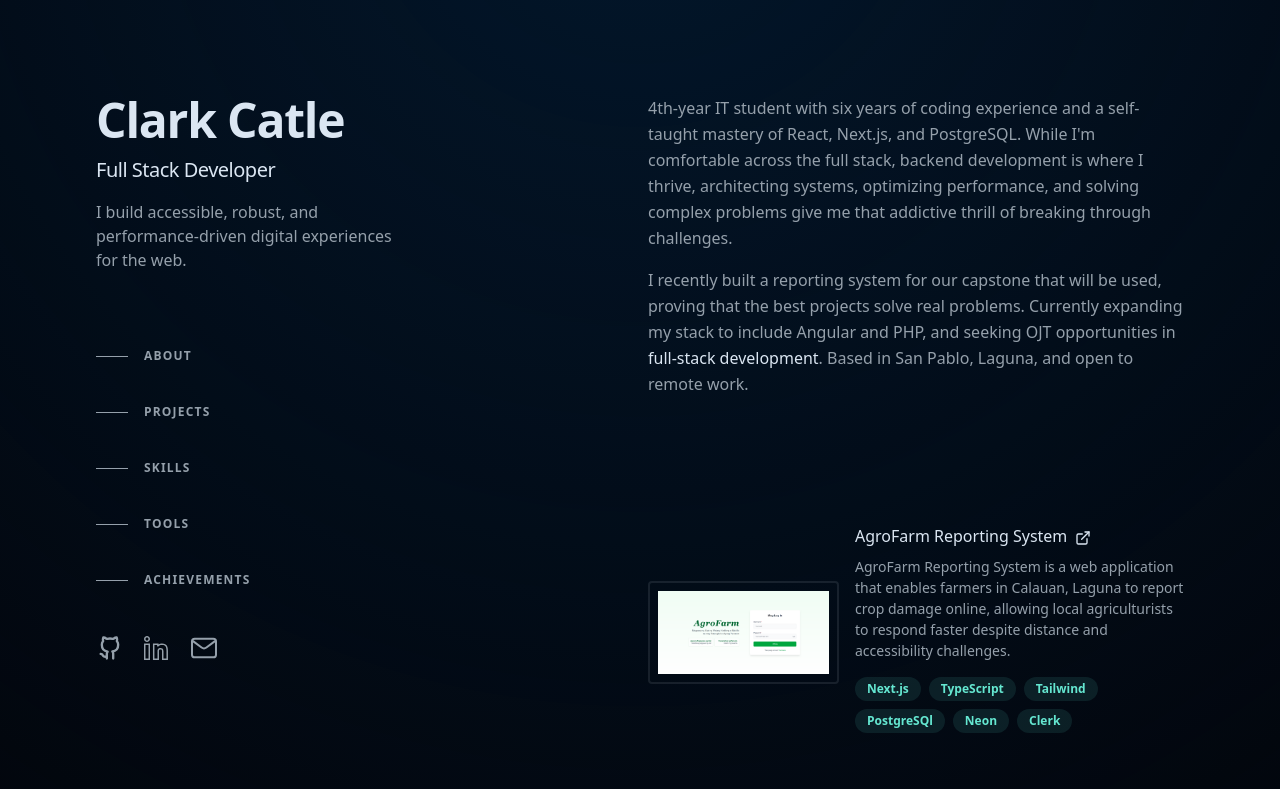
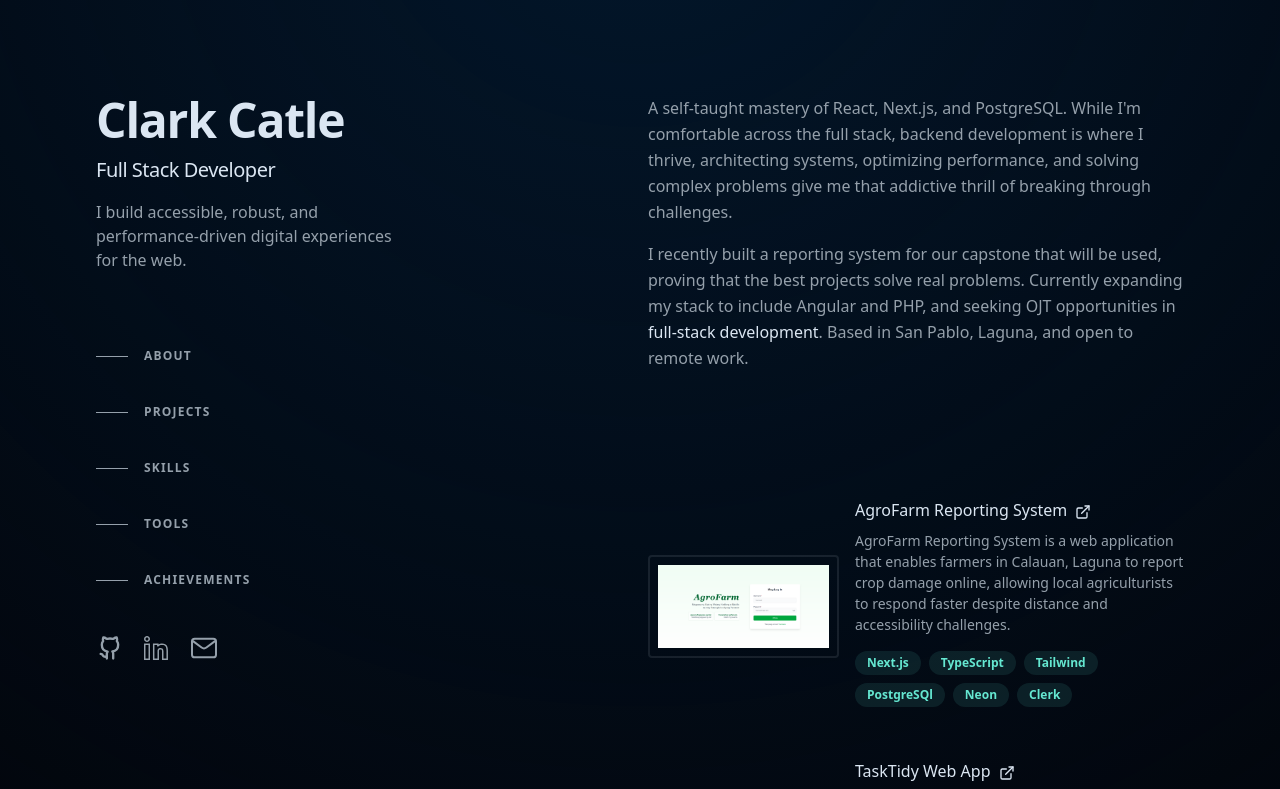
Before and after one commit to secretnacode/clark-catle-portfolio, a Next.js app: page / in a window 1280 px wide. Shown: the top 789 px of the page. Built offline with nearby package versions, Linux system fonts and the light colour scheme.

Commit message:
change words

```diff
--- a/component/about-section.tsx
+++ b/component/about-section.tsx
@@ -11,12 +11,11 @@ export const AboutSection: FC = () => {
 
       <div className="space-y-4 text-muted-foreground leading-relaxed">
         <p>
-          4th-year IT student with six years of coding experience and a
-          self-taught mastery of React, Next.js, and PostgreSQL. While I&apos;m
-          comfortable across the full stack, backend development is where I
-          thrive, architecting systems, optimizing performance, and solving
-          complex problems give me that addictive thrill of breaking through
-          challenges.
+          A self-taught mastery of React, Next.js, and PostgreSQL. While
+          I&apos;m comfortable across the full stack, backend development is
+          where I thrive, architecting systems, optimizing performance, and
+          solving complex problems give me that addictive thrill of breaking
+          through challenges.
         </p>
 
         <p>
```
